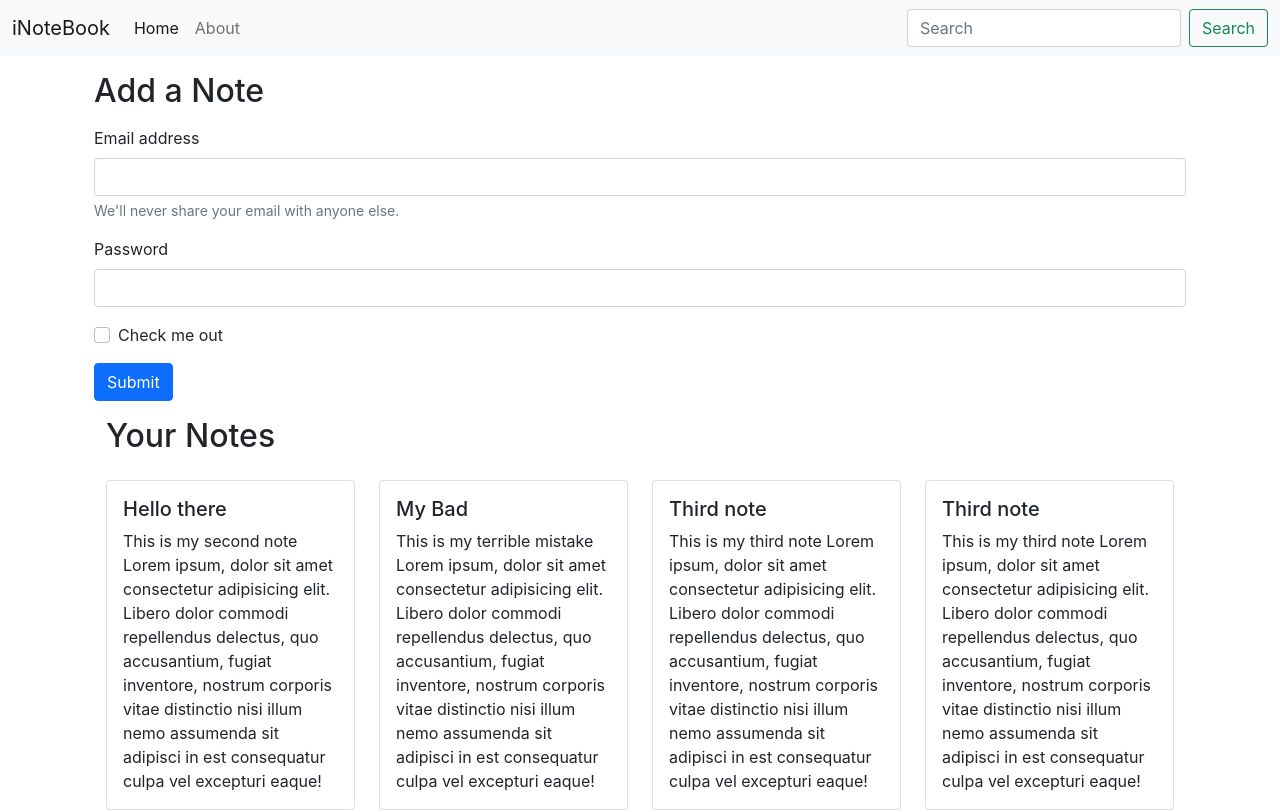
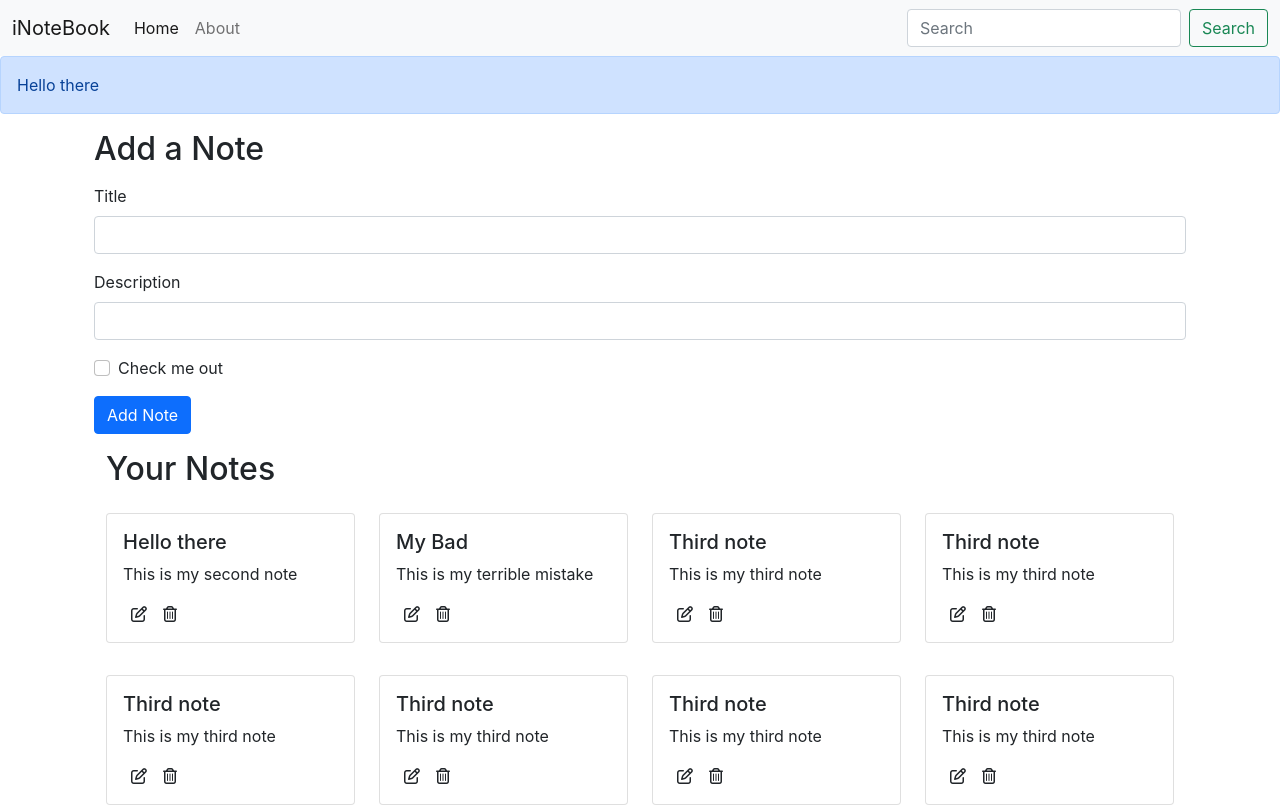
Before and after one commit to Amal221200/react-inoteBook, a React (Create React App) app: page / in a window 1280 px wide. Shown: the top 812 px of the page. Built offline with nearby package versions, Linux system fonts and the light colour scheme.

Commit message:
Client-side addnote functionality

```diff
--- a/public/index.html
+++ b/public/index.html
@@ -17,6 +17,8 @@
     <link rel="manifest" href="%PUBLIC_URL%/manifest.json" />
 
     <link href="https://cdn.jsdelivr.net/npm/bootstrap@5.1.3/dist/css/bootstrap.min.css" rel="stylesheet" integrity="sha384-1BmE4kWBq78iYhFldvKuhfTAU6auU8tT94WrHftjDbrCEXSU1oBoqyl2QvZ6jIW3" crossorigin="anonymous">
+
+    <link rel="stylesheet" href="https://cdnjs.cloudflare.com/ajax/libs/font-awesome/6.0.0/css/all.min.css" integrity="sha512-9usAa10IRO0HhonpyAIVpjrylPvoDwiPUiKdWk5t3PyolY1cOd4DSE0Ga+ri4AuTroPR5aQvXU9xC6qOPnzFeg==" crossorigin="anonymous" referrerpolicy="no-referrer" />
     <title>iNotebook - Your notes secured in the cloud</title>
   </head>
   <body>
--- a/src/App.js
+++ b/src/App.js
@@ -4,12 +4,14 @@ import Navbar from './components/Navbar';
 import Home from './components/Home';
 import About from './components/About';
 import NoteState from './context/notes/NoteState';
+import Alert from './components/Alert';
 
 function App() {
   return (
     <NoteState>
       <BrowserRouter>
         <Navbar />
+        <Alert  message={"Hello there"} />
         <div className="container">
           <Routes>
             <Route path='/' element={<Home />} />
--- /dev/null
+++ b/src/components/AddNote.js
@@ -0,0 +1,39 @@
+import React, { useContext, useState } from 'react'
+import NoteContext from '../context/notes/NoteContext'
+
+const AddNote = () => {
+    const context = useContext(NoteContext)
+    const { addNote } = context
+    const [note, setNote] = useState({title: '', description:'', tag:'General'})
+
+    const onChange = (e)=>{
+        setNote({...note, [e.target.name]: e.target.value})
+    }
+
+    const handleSubmit = (e) => {
+        e.preventDefault()
+        addNote(note.title, note.description, note.tag)
+    }
+    return (
+        <div>
+            <h2>Add a Note</h2>
+            <form className='my-3' onSubmit={handleSubmit} >
+                <div className="mb-3">
+                    <label htmlFor="title" className="form-label">Title</label>
+                    <input type="text" className="form-control" id="title" name='title' aria-describedby="emailHelp" onChange={onChange} />
+                </div>
+                <div className="mb-3">
+                    <label htmlFor="description" className="form-label">Description</label>
+                    <input type="text" className="form-control" id="description" name='description' onChange={onChange} />
+                </div>
+                <div className="mb-3 form-check">
+                    <input type="checkbox" className="form-check-input" id="exampleCheck1" />
+                    <label className="form-check-label" htmlFor="exampleCheck1">Check me out</label>
+                </div>
+                <button type="submit" className="btn btn-primary">Add Note</button>
+            </form>
+        </div>
+    )
+}
+
+export default AddNote
--- /dev/null
+++ b/src/components/Alert.js
@@ -0,0 +1,13 @@
+import React from 'react'
+
+const Alert = (props) => {
+  return (
+    <div>
+        <div className="alert alert-primary">
+            {props.message}
+        </div>
+    </div>
+  )
+}
+
+export default Alert
--- a/src/components/Home.js
+++ b/src/components/Home.js
@@ -1,3 +1,4 @@
+import AddNote from './AddNote'
 import Notes from './Notes'
 
 const Home = () => {
@@ -5,23 +6,7 @@ const Home = () => {
 
     return (
         <div className='container my-3' >
-            <h2>Add a Note</h2>
-            <form className='my-3' >
-                <div className="mb-3">
-                    <label htmlFor="exampleInputEmail1" className="form-label">Email address</label>
-                    <input type="email" className="form-control" id="exampleInputEmail1" aria-describedby="emailHelp" />
-                    <div id="emailHelp" className="form-text">We'll never share your email with anyone else.</div>
-                </div>
-                <div className="mb-3">
-                    <label htmlFor="exampleInputPassword1" className="form-label">Password</label>
-                    <input type="password" className="form-control" id="exampleInputPassword1" autoComplete='' />
-                </div>
-                <div className="mb-3 form-check">
-                    <input type="checkbox" className="form-check-input" id="exampleCheck1" />
-                    <label className="form-check-label" htmlFor="exampleCheck1">Check me out</label>
-                </div>
-                <button type="submit" className="btn btn-primary">Submit</button>
-            </form>
+            <AddNote />
             <div className="container my-3">
                 <Notes />
             </div>
--- a/src/components/NoteItem.js
+++ b/src/components/NoteItem.js
@@ -6,7 +6,9 @@ const NoteItem = ({ title, description, tag }) => {
       <div className="card">
         <div className="card-body">
           <h5 className="card-title">{title}</h5>
-          <p className="card-text">{description} Lorem ipsum, dolor sit amet consectetur adipisicing elit. Libero dolor commodi repellendus delectus, quo accusantium, fugiat inventore, nostrum corporis vitae distinctio nisi illum nemo assumenda sit adipisci in est consequatur culpa vel excepturi eaque!</p>
+          <p className="card-text">{description}</p>
+          <i className="far fa-edit mx-2"></i>
+          <i className="far fa-trash-alt mx-2"></i>
         </div>
       </div>
     </div>
--- a/src/context/notes/NoteState.js
+++ b/src/context/notes/NoteState.js
@@ -5,7 +5,7 @@ const NoteState = (props) => {
 
     const initialNotes = [
         {
-            "_id": "620c4e817140c20209033bc0",
+            "_id": "620c4e817140c20209h033bc0",
             "user": "620c4dbd881a09c33b6c2365",
             "title": "Hello there",
             "description": "This is my second note",
@@ -14,7 +14,7 @@ const NoteState = (props) => {
             "__v": 0
         },
         {
-            "_id": "620c4eb87140c20209033bc2",
+            "_id": "620c4eb87140c20209h033bc2",
             "user": "620c4dbd881a09c33b6c2365",
             "title": "My Bad",
             "description": "This is my terrible mistake",
@@ -23,7 +23,7 @@ const NoteState = (props) => {
             "__v": 0
         },
         {
-            "_id": "620c4f1a7140c20209033bc5",
+            "_id": "620c4f1a7140c202g09033bc5",
             "user": "620c4dbd881a09c33b6c2365",
             "title": "Third note",
             "description": "This is my third note",
@@ -32,7 +32,7 @@ const NoteState = (props) => {
             "__v": 0
         },
         {
-            "_id": "620c4f1a7140c20209033bc5",
+            "_id": "620c4f1a7140c250d209k033bc5",
             "user": "620c4dbd881a09c33b6c2365",
             "title": "Third note",
             "description": "This is my third note",
@@ -41,7 +41,7 @@ const NoteState = (props) => {
             "__v": 0
         },
         {
-            "_id": "620c4f1a7140c20209033bc5",
+            "_id": "620c4f1a7140c2l020932033bc5",
             "user": "620c4dbd881a09c33b6c2365",
             "title": "Third note",
             "description": "This is my third note",
@@ -50,7 +50,7 @@ const NoteState = (props) => {
             "__v": 0
         },
         {
-            "_id": "620c4f1a7140c20209033bc5",
+            "_id": "620c4f1a7140c2020e903yr3bc5",
             "user": "620c4dbd881a09c33b6c2365",
             "title": "Third note",
             "description": "This is my third note",
@@ -59,7 +59,7 @@ const NoteState = (props) => {
             "__v": 0
         },
         {
-            "_id": "620c4f1a7140c20209033bc5",
+            "_id": "620cr4f1a7140c2042090334bc5",
             "user": "620c4dbd881a09c33b6c2365",
             "title": "Third note",
             "description": "This is my third note",
@@ -68,7 +68,7 @@ const NoteState = (props) => {
             "__v": 0
         },
         {
-            "_id": "620c4f1a7140c20209033bc5",
+            "_id": "620c4ff1a7140c20209033bc5",
             "user": "620c4dbd881a09c33b6c2365",
             "title": "Third note",
             "description": "This is my third note",
@@ -79,8 +79,20 @@ const NoteState = (props) => {
     ]
     const [notes, setNotes] = useState(initialNotes)
 
+    const addNote = (title, description, tag)=>{
+        const note = {
+            "_id": "620c4ff1a7140c20209033bc5",
+            "user": "620c4dbd881a09c33b6c2365",
+            "title": title,
+            "description": description,
+            "tag": tag,
+            "date": "2022-02-16T01:10:50.377Z",
+            "__v": 0
+        }
+        setNotes([...notes, note])
+    }
     return (
-        <NoteContext.Provider value={{ notes, setNotes }}>
+        <NoteContext.Provider value={{ notes, addNote }}>
             {props.children}
         </NoteContext.Provider>
     )
```
